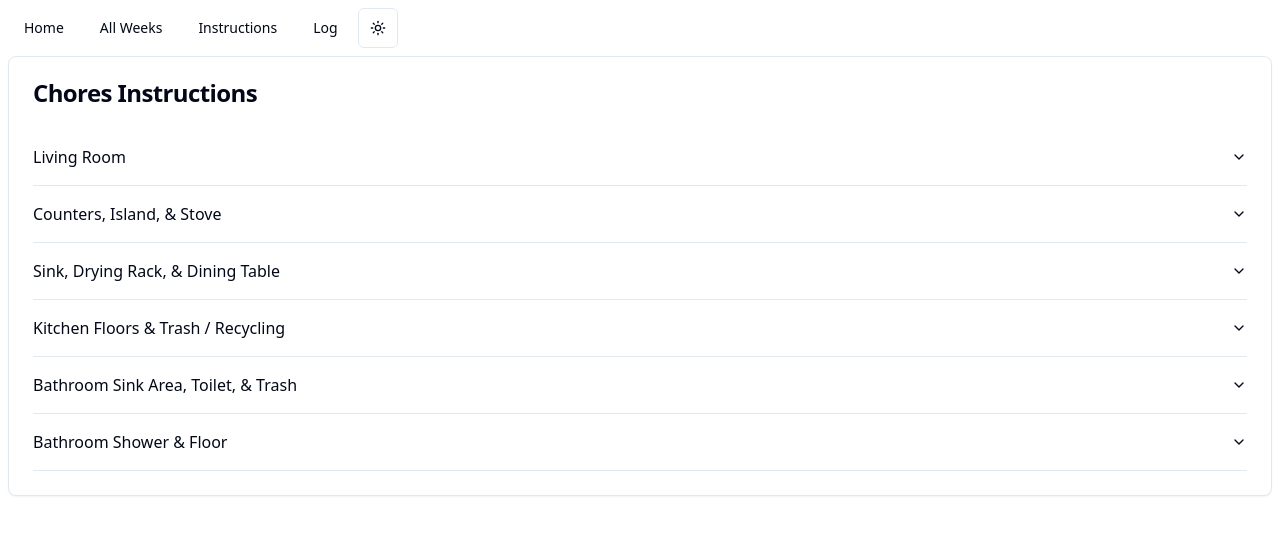
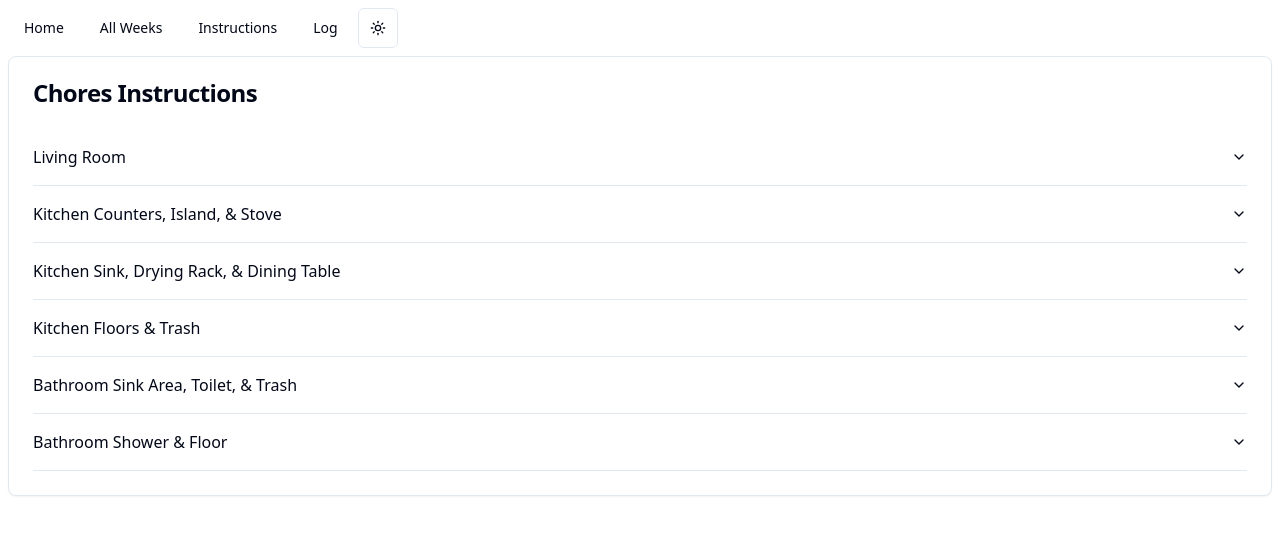
Before and after one commit to raviriley/chores-dashboard, a Next.js app: page /instructions in a window 1280 px wide. Shown: the top 534 px of the page. Built offline with nearby package versions, Linux system fonts and the light colour scheme.

Commit message:
Update instructions.tsx

```diff
--- a/pages/instructions.tsx
+++ b/pages/instructions.tsx
@@ -14,29 +14,29 @@ const chores = [
       "1. Tidy up the living room, putting away everything that's out, discard any trash, etc.\n2. Clean off the couches, vacuuming / scrubbing with fabric brush as needed.\n3. Wipe down the coffee tables with Clorox wipes.\n4. Mop or vacuum and Swiffer the floors, including vacuuming the entrance area carpet. Move furniture as needed to clean the floors thoroughly.\n5. Throw out any trash and recycling that's in the living room, empty the living room trash cans, then replace the trash bags.\n6. Organize the front entrance area by putting away all the shoes in the racks/shelves. Go through the mail by recycling / throwing away junk mail and giving any mail that's not yours to the appropriate brotha.",
   },
   {
-    subject: "Counters, Island, & Stove",
+    subject: "Kitchen Counters, Island, & Stove",
     instructions:
       "1. Clear the stove, wipe it off with paper towels, then spray it with cleaning solution. Let it marinate while you do the next steps.\n2. Clean up anything left on the counters and island, putting things away as needed.\nNOTE: Ensure the counters and island are completely clear of any items, and all spices are put away in the rack/shelf.\n3. Wipe the counters and island with wet paper towels to remove debris. Pick things up so that no surface is left uncleaned\n4. Clean the counters and island with Clorox wipes\n5. Scrub the stove clean with a coarse sponge. After all grime is scrubbed away, wipe it down with Clorox wipes, followed by paper towels.",
   },
   {
-    subject: "Sink, Drying Rack, & Dining Table",
+    subject: "Kitchen Sink, Drying Rack, & Dining Table",
     instructions:
       "1. Wipe down the sink, faucet, and surrounding counter area around the sink with Clorox wipes.\n2. Empty the drying rack and dry any dishes that are still wet.\n3. Wipe down the counter below the drying rack.\n4. Clear the dining table, then clean it with Clorox wipes.",
   },
   {
-    subject: "Kitchen Floors & Trash / Recycling",
+    subject: "Kitchen Floors & Trash",
     instructions:
       "1. Clean the kitchen floors with a vacuum, Swiffer, mop, or other thorough methods. Pick up any food or debris with paper towels and scrub away sticky spots with Clorox wipes. Move the trash can and any other furniture as needed to clean the floors effectively.\n2. Take out the trash and recycling to the bins, and replace the trash bags. Ensure you DO NOT put any trash bags in the recycling bin outside. You should empty the recycling bag then put the bag back in the trash can. Replace the recycling bag with a new one as needed.",
   },
   {
     subject: "Bathroom Sink Area, Toilet, & Trash",
     instructions:
-      "Sink & Mirror\n1. Wipe down the counters with paper towels to remove debris\n2. Scrub the sink and faucets with Clorox wipes\n(Ensure you pick things up so that no surface is left uncleaned)\n3. Wipe down the mirror with Windex or similar\n\nToilet\n1. Apply toilet bowl cleaner to the underside of the bowl's rim. Let it sit for a few min while you do the following:\n2. Wipe down the flush handle and the entire outside of the toilet with Clorox wipes\n3. Wipe down the top and bottom of the toilet seat and lid with another Clorox wipe\n4. Scrub the bowl clean with the toilet brush. Flush\n\nTrash\n1. Take the trash out to the bin\n2. Put in a new trash bag",
+      "Sink & Mirror\n1. Wipe down the counters with paper towels to remove debris\n2. Scrub the sink and faucets with Clorox wipes\nEnsure you pick things up so that no surface is left uncleaned. Don't forget to clean behind the faucets.\n3. Wipe down the mirror with Windex or similar\n\nToilet\n1. Apply toilet bowl cleaner to the underside of the bowl's rim. Let it sit for a few min while you do the following:\n2. Wipe down the flush handle and the entire outside of the toilet with Clorox wipes\n3. Wipe down the top and bottom of the toilet seat and lid with another Clorox wipe\nDon't forget to clean the area behind the hinge\n4. Scrub the bowl clean with the toilet brush\n5. Flush\n\nTrash\n1. Take the trash out to the bin\n2. Put in a new trash bag",
   },
   {
     subject: "Bathroom Shower & Floor",
     instructions:
-      "1. Wipe down the top of the tub with paper towels if wet or has hair\n2. Pick up the bathmat and wash/scrub it clean\n3. Scrub the tub surface, removing any visible grime, mold, hair, etc\n4. Wipe down the shower walls, handles, and head/faucet with a Clorox or wet paper towel\n5. Scrub the floor clean, Swiffering and vacuuming as needed",
+      "1. Wipe down the top of the tub with paper towels if wet or has hair.\n2. Pick up the bathmat and wash/scrub it clean.\n3. Scrub the tub surface, removing any visible grime, mold, hair, etc.\n4. Wipe down the shower walls, handles, and head/faucet with a Clorox or wet paper towel.\n5. Scrub the floor clean, Swiffering and vacuuming as needed.\nPick up the trash can and bath mat to clean the floors effectively.\nMake sure you clean the floor around and behind the toilet.\n6. Vacuum the bath mat / rug.",
   },
 ];
 
```
